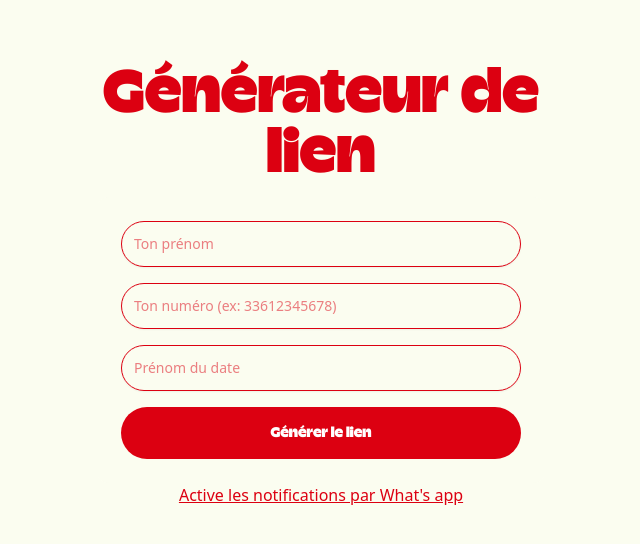
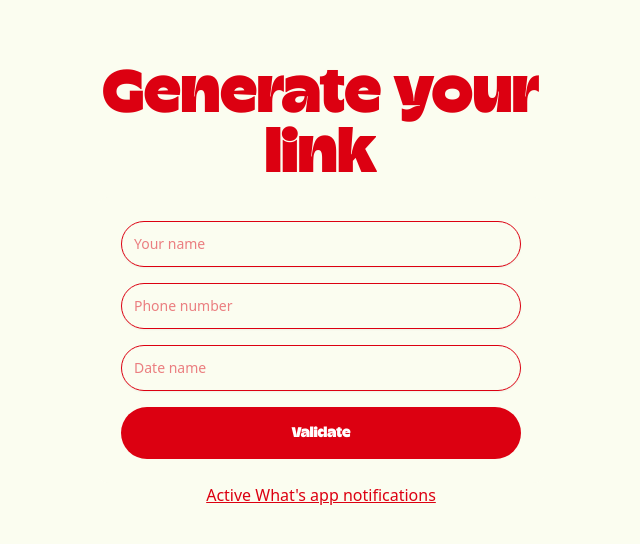
Before and after one commit to vlntnwest/DYWGODWM-next, a Next.js app: page /generate in a window 1280 px wide. Shown: the part 116-660 px from the top of the page, without its empty margins (319-959 px from the left). Built offline with nearby package versions, Linux system fonts and the light colour scheme.

Commit message:
Scrolling

```diff
--- a/src/app/generate/page.js
+++ b/src/app/generate/page.js
@@ -61,7 +61,7 @@ export default function LinkGenerator() {
   return (
     <div className="flex flex-col items-center justify-center max-w-md">
       <h1 className="font-champ text-6xl font-semibold text-center mb-4">
-        Générateur de lien
+        Generate your link
       </h1>{" "}
       <form
         onSubmit={handleSubmit}
@@ -70,7 +70,7 @@ export default function LinkGenerator() {
         <Input
           type="text"
           name="senderName"
-          placeholder="Ton prénom"
+          placeholder="Your name"
           value={form.senderName}
           onChange={handleChange}
           required
@@ -78,7 +78,7 @@ export default function LinkGenerator() {
         <Input
           type="tel"
           name="senderPhone"
-          placeholder="Ton numéro (ex: 33612345678)"
+          placeholder="Phone number"
           value={form.senderPhone}
           onChange={handleChange}
           required
@@ -86,14 +86,14 @@ export default function LinkGenerator() {
         <Input
           type="text"
           name="dateName"
-          placeholder="Prénom du date"
+          placeholder="Date name"
           value={form.dateName}
           onChange={handleChange}
           required
         />
 
         <Button variant="fancy" type="submit" className="w-full font-champ ">
-          {loading ? "Génération..." : "Générer le lien"}
+          {loading ? "Creating your link..." : "Validate"}
         </Button>
       </form>
       <a
@@ -102,12 +102,12 @@ export default function LinkGenerator() {
         rel="noopener noreferrer"
         className="underline decoration-accent hover:decoration-primary"
       >
-        Active les notifications par What&apos;s app
+        Active What&apos;s app notifications
       </a>
       {result && (
         <div className="mt-6 text-center max-w-md mx-auto break-words">
           <Button variant="fancy" onClick={() => handleCopy()}>
-            {isCopied ? "Lien copié" : "Copier le lien"}{" "}
+            {isCopied ? "Link copied" : "Copy the link"}{" "}
           </Button>
         </div>
       )}
--- a/src/app/layout.js
+++ b/src/app/layout.js
@@ -7,14 +7,17 @@ const champFont = localFont({
 });
 
 export const metadata = {
-  title: "Create Next App",
+  title: "Do you wanna date",
   description: "Generated by create next app",
 };
 
 export default function RootLayout({ children }) {
   return (
     <html lang="fr" className={champFont.variable}>
-      <body>
+      <body
+        className="overflow-hidden max-h-screen
+"
+      >
         <div className="flex max-h-screen max-w-screen flex-col items-center justify-center min-h-screen bg-primary text-accent p-4">
           {children}
         </div>
--- a/src/app/r/[id]/page.js
+++ b/src/app/r/[id]/page.js
@@ -73,7 +73,7 @@ export default function DateGame() {
 
   const renderHome = () => (
     <div className="text-center space-y-4 flex flex-col items-center">
-      <h1 className="text-6xl font-champ font-bold" ref={titleRef}>
+      <h1 className="text-4xl font-champ font-bold" ref={titleRef}>
         Do you want to go on a date with me?
       </h1>
       <div className="flex justify-center">
@@ -102,7 +102,7 @@ export default function DateGame() {
   const renderSelect = () => (
     <div className="flex flex-col items-center justify-between text-center h-screen pt-20 pb-15">
       <div>
-        <h1 className="text-6xl font-champ ">Select a date</h1>
+        <h1 className="text-4xl font-champ ">Select a date</h1>
         <div className="mt-4 flex gap-2 flex-col items-center py-6">
           <DateTimePicker24h onChange={(date) => setMyDate(date)} />
           <LocationRadioGroup
@@ -123,7 +123,7 @@ export default function DateGame() {
 
   const renderCongrats = () => (
     <div className="text-center space-y-4">
-      <h1 className="text-6xl font-champ">
+      <h1 className="text-4xl font-champ">
         Congrats, you earned a special time with me
       </h1>
       <div className="flex justify-center">
```
